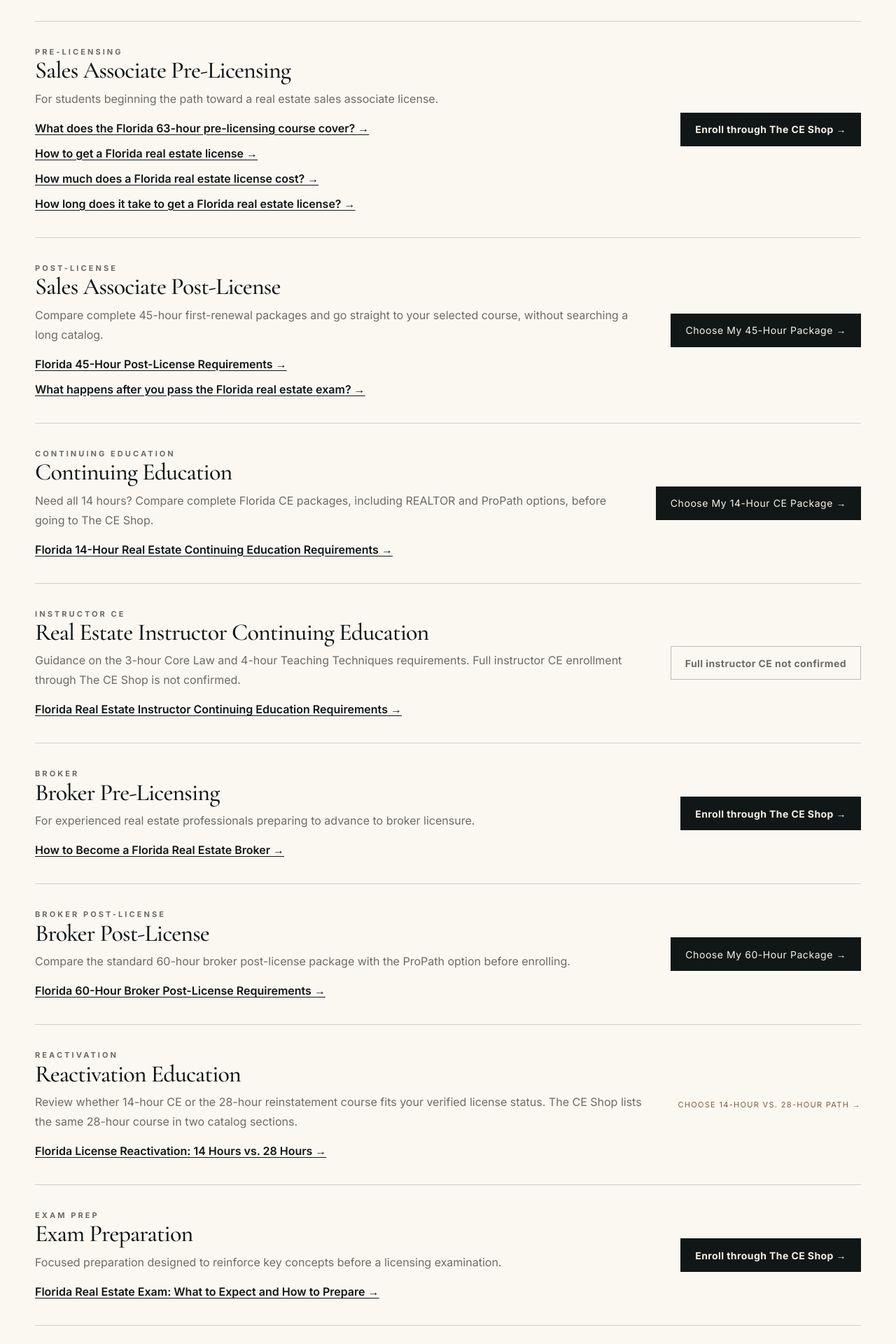
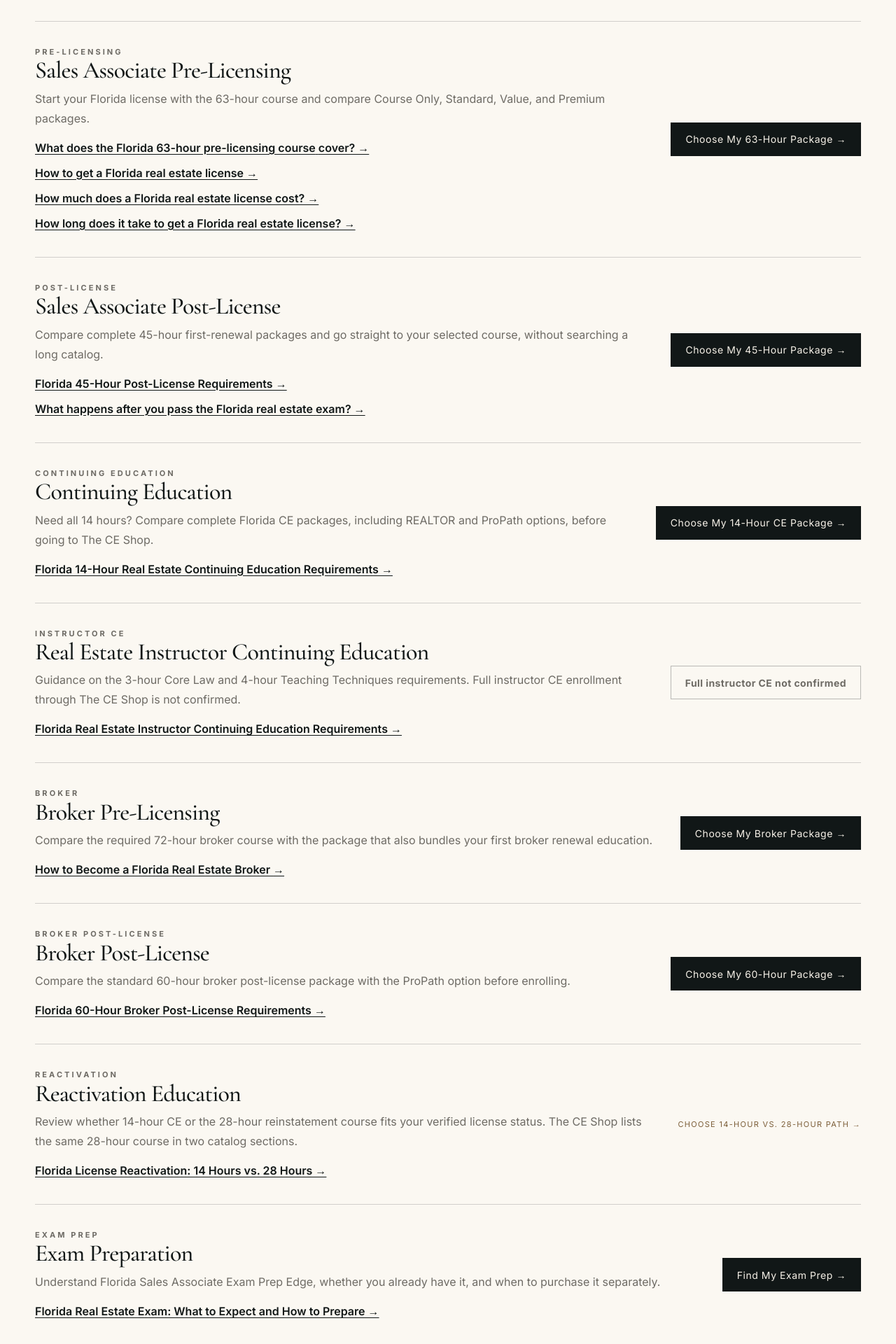
Before and after one commit to BrianLook/Greyson-Institute-Website, a Next.js app: page /courses in a window 1280 px wide. Shown: the part 3800-5720 px from the top of the page at 70% size. Built offline with nearby package versions, Linux system fonts and the light colour scheme.

Commit message:
Route prelicensing and exam-prep catalog entry points through Greyson guidance

```diff
--- a/app/courses/page.tsx
+++ b/app/courses/page.tsx
@@ -74,7 +74,7 @@ const courses = [
     eyebrow: "PRE-LICENSING",
     title: "Sales Associate Pre-Licensing",
     body:
-      "For students beginning the path toward a real estate sales associate license.",
+      "Start your Florida license with the 63-hour course and compare Course Only, Standard, Value, and Premium packages.",
   },
   {
     id: "post-license",
@@ -102,7 +102,7 @@ const courses = [
     eyebrow: "BROKER",
     title: "Broker Pre-Licensing",
     body:
-      "For experienced real estate professionals preparing to advance to broker licensure.",
+      "Compare the required 72-hour broker course with the package that also bundles your first broker renewal education.",
   },
   {
     id: "broker-post-license",
@@ -123,7 +123,7 @@ const courses = [
     eyebrow: "EXAM PREP",
     title: "Exam Preparation",
     body:
-      "Focused preparation designed to reinforce key concepts before a licensing examination.",
+      "Understand Florida Sales Associate Exam Prep Edge, whether you already have it, and when to purchase it separately.",
   },
 ];
 
@@ -803,7 +803,12 @@ export default function CoursesPage() {
             </div>
 
             {course.id === "pre-licensing" && (
-              <PartnerEnrollmentButton course="floridaPreLicense63" />
+              <Link
+                href="/florida-63-hour-real-estate-pre-licensing-course#choose-pre-license-package"
+                className="button"
+              >
+                Choose My 63-Hour Package →
+              </Link>
             )}
 
             {course.id === "post-license" && (
@@ -832,7 +837,12 @@ export default function CoursesPage() {
             )}
 
             {course.id === "broker" && (
-              <PartnerEnrollmentButton course="floridaBrokerPreLicense72" />
+              <Link
+                href="/how-to-become-florida-real-estate-broker#choose-pre-license-package"
+                className="button"
+              >
+                Choose My Broker Package →
+              </Link>
             )}
 
             {course.id === "broker-post-license" && (
@@ -854,7 +864,12 @@ export default function CoursesPage() {
             )}
 
             {course.id === "exam-prep" && (
-              <PartnerEnrollmentButton course="floridaExamPrep" />
+              <Link
+                href="/florida-real-estate-exam#choose-exam-prep"
+                className="button"
+              >
+                Find My Exam Prep →
+              </Link>
             )}
           </article>
         ))}
```
